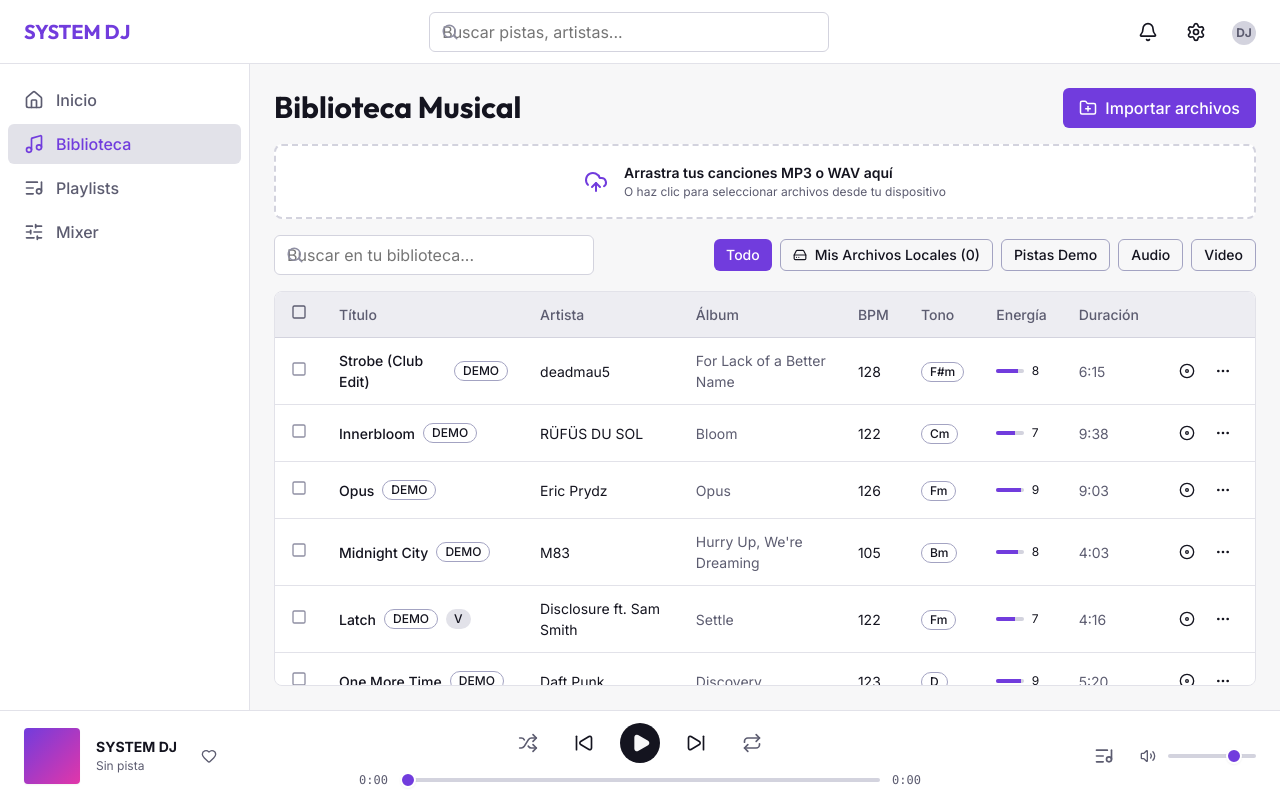
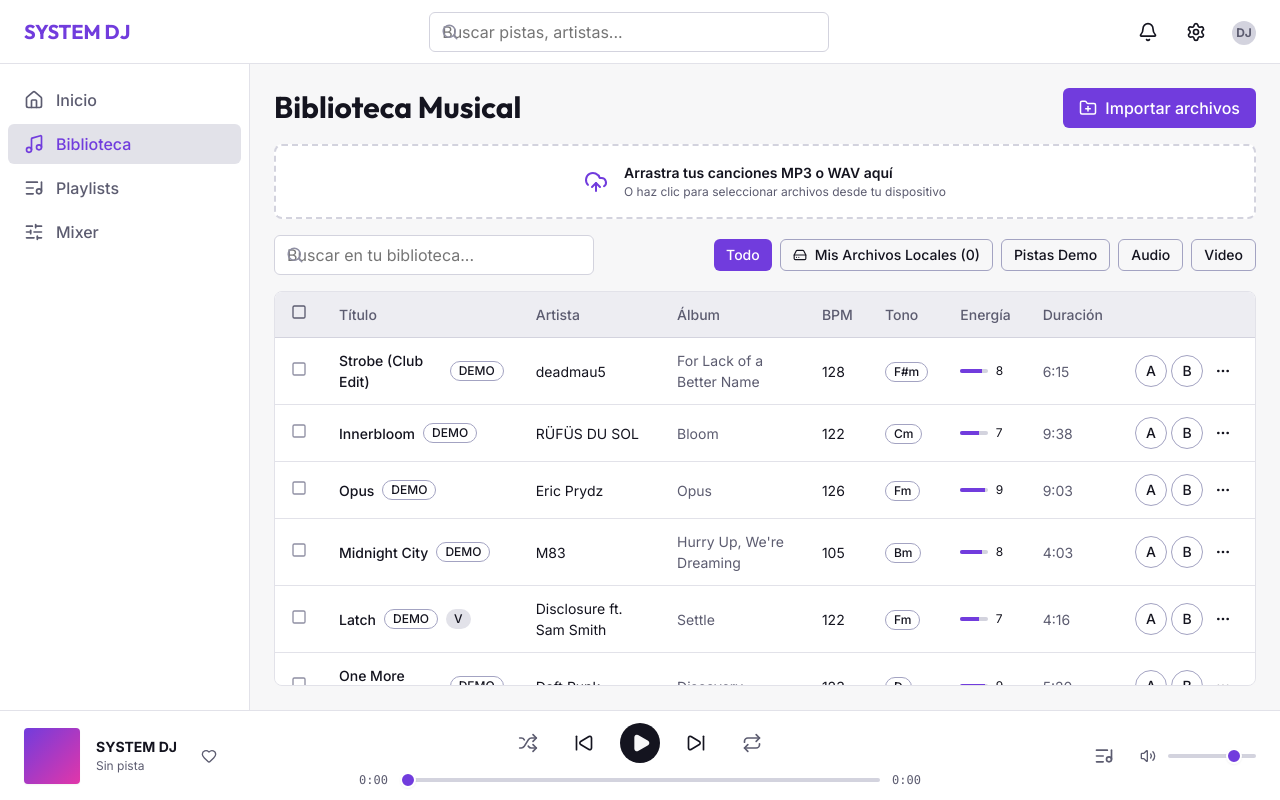
Before and after one commit to Xander-JS/dj_ai_web, a React (Vite) app: page /library in a window 1280 px wide. Built offline with nearby package versions, Linux system fonts and the light colour scheme.

Commit message:
incorporar acciones de carga independientes para deck a y deck b en la biblioteca

```diff
--- a/src/pages/Library.tsx
+++ b/src/pages/Library.tsx
@@ -41,7 +41,7 @@ interface UnifiedRowTrack {
 export const Library: React.FC = () => {
   const { t } = useTranslation();
   const fileInputRef = useRef<HTMLInputElement>(null);
-  const { deckA, loadTrackToDeckA } = useDJStore();
+  const { deckA, deckB, loadTrackToDeckA, loadTrackToDeckB } = useDJStore();
 
   const [filter, setFilter] = useState<FilterType>('all');
   const [searchQuery, setSearchQuery] = useState('');
@@ -199,8 +199,8 @@ export const Library: React.FC = () => {
     }
   };
 
-  // Carga real de pista en Deck A
-  const handleLoadToDeckA = async (unifiedTrack: UnifiedRowTrack) => {
+  // Carga real de pista en Deck A o Deck B
+  const handleLoadToDeck = async (unifiedTrack: UnifiedRowTrack, deckId: 'A' | 'B') => {
     try {
       let trackToLoad: Track;
       if (unifiedTrack.rawLocalTrack) {
@@ -226,23 +226,27 @@ export const Library: React.FC = () => {
         };
       }
 
-      const loaded = await loadTrackToDeckA(trackToLoad);
+      const loadFn = deckId === 'A' ? loadTrackToDeckA : loadTrackToDeckB;
+      const loaded = await loadFn(trackToLoad);
+      const deckLabel = deckId === 'A' ? 'Deck A' : 'Deck B';
       if (loaded) {
         setFeedback({
           type: 'success',
-          text: `"${trackToLoad.title}" cargada y lista en el Deck A.`,
+          text: t('library.load_success', { title: trackToLoad.title, deck: deckLabel }),
         });
       } else {
-        const errMessage = djStore.getSnapshot().deckA.errorMessage;
+        const snapshot = djStore.getSnapshot();
+        const errMessage = deckId === 'A' ? snapshot.deckA.errorMessage : snapshot.deckB.errorMessage;
         setFeedback({
           type: 'error',
-          text: errMessage || `No se pudo cargar "${trackToLoad.title}" en el Deck A.`,
+          text: errMessage || t('library.load_error', { title: trackToLoad.title, deck: deckLabel }),
         });
       }
     } catch (err) {
+      const deckLabel = deckId === 'A' ? 'Deck A' : 'Deck B';
       setFeedback({
         type: 'error',
-        text: `Error al cargar en Deck A: ${err instanceof Error ? err.message : String(err)}`,
+        text: `Error al cargar en ${deckLabel}: ${err instanceof Error ? err.message : String(err)}`,
       });
     }
   };
@@ -447,9 +451,10 @@ export const Library: React.FC = () => {
             {filteredTracks.map((track) => {
               const isSelected = selectedTracks.has(track.id);
               const isLoadedInDeckA = deckA.track?.title === track.title;
+              const isLoadedInDeckB = deckB.track?.title === track.title;
 
               return (
-                <tr key={track.id} className={clsx(isSelected && 'selected', isLoadedInDeckA && 'prepared')}>
+                <tr key={track.id} className={clsx(isSelected && 'selected', (isLoadedInDeckA || isLoadedInDeckB) && 'prepared')}>
                   <td className="col-checkbox" onClick={() => toggleSelection(track.id)}>
                     {isSelected ? (
                       <CheckSquare size={16} className="icon-selected" />
@@ -468,6 +473,12 @@ export const Library: React.FC = () => {
                         <span className="deck-prepared-tag" title={t('library.load_deck_a')}>
                           <Disc size={13} className={clsx(deckA.playbackState === 'playing' && 'playing-anim-spin')} />
                           Deck A {deckA.playbackState === 'playing' ? `(${t('dj.play')})` : ''}
+                        </span>
+                      )}
+                      {isLoadedInDeckB && (
+                        <span className="deck-prepared-tag deck-b-tag" title={t('library.load_deck_b')}>
+                          <Disc size={13} className={clsx(deckB.playbackState === 'playing' && 'playing-anim-spin')} />
+                          Deck B {deckB.playbackState === 'playing' ? `(${t('dj.play')})` : ''}
                         </span>
                       )}
                     </div>
@@ -514,10 +525,20 @@ export const Library: React.FC = () => {
                   <td className="col-actions">
                     <div className="track-actions-container">
                       <IconButton
-                        icon={<Disc size={16} className={clsx(isLoadedInDeckA && 'text-primary')} />}
+                        icon={<span className="deck-action-badge">A</span>}
                         size="sm"
+                        variant={isLoadedInDeckA ? 'primary' : 'outline'}
                         title={t('library.load_deck_a')}
-                        onClick={() => handleLoadToDeckA(track)}
+                        aria-label={t('library.load_deck_a')}
+                        onClick={() => handleLoadToDeck(track, 'A')}
+                      />
+                      <IconButton
+                        icon={<span className="deck-action-badge">B</span>}
+                        size="sm"
+                        variant={isLoadedInDeckB ? 'secondary' : 'outline'}
+                        title={t('library.load_deck_b')}
+                        aria-label={t('library.load_deck_b')}
+                        onClick={() => handleLoadToDeck(track, 'B')}
                       />
                       {track.isLocal && track.rawLocalTrack && (
                         <IconButton
@@ -525,11 +546,12 @@ export const Library: React.FC = () => {
                           size="sm"
                           variant="ghost"
                           title={t('library.delete_track')}
+                          aria-label={t('library.delete_track')}
                           onClick={() => setDeleteConfirmTrack(track.rawLocalTrack || null)}
                         />
                       )}
                       {!track.isLocal && (
-                        <IconButton icon={<MoreHorizontal size={16} />} size="sm" />
+                        <IconButton icon={<MoreHorizontal size={16} />} size="sm" aria-label="More" />
                       )}
                     </div>
                   </td>
```
